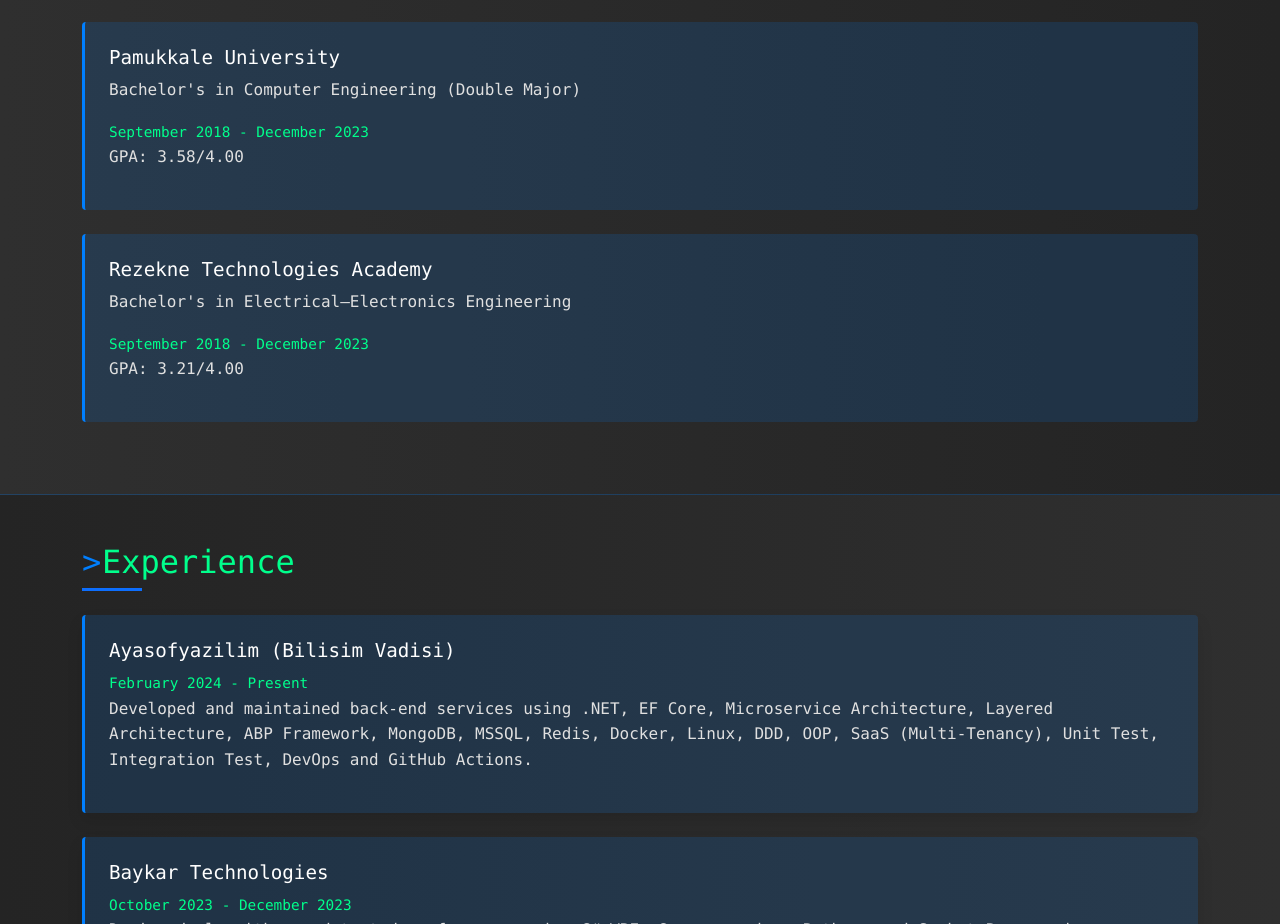
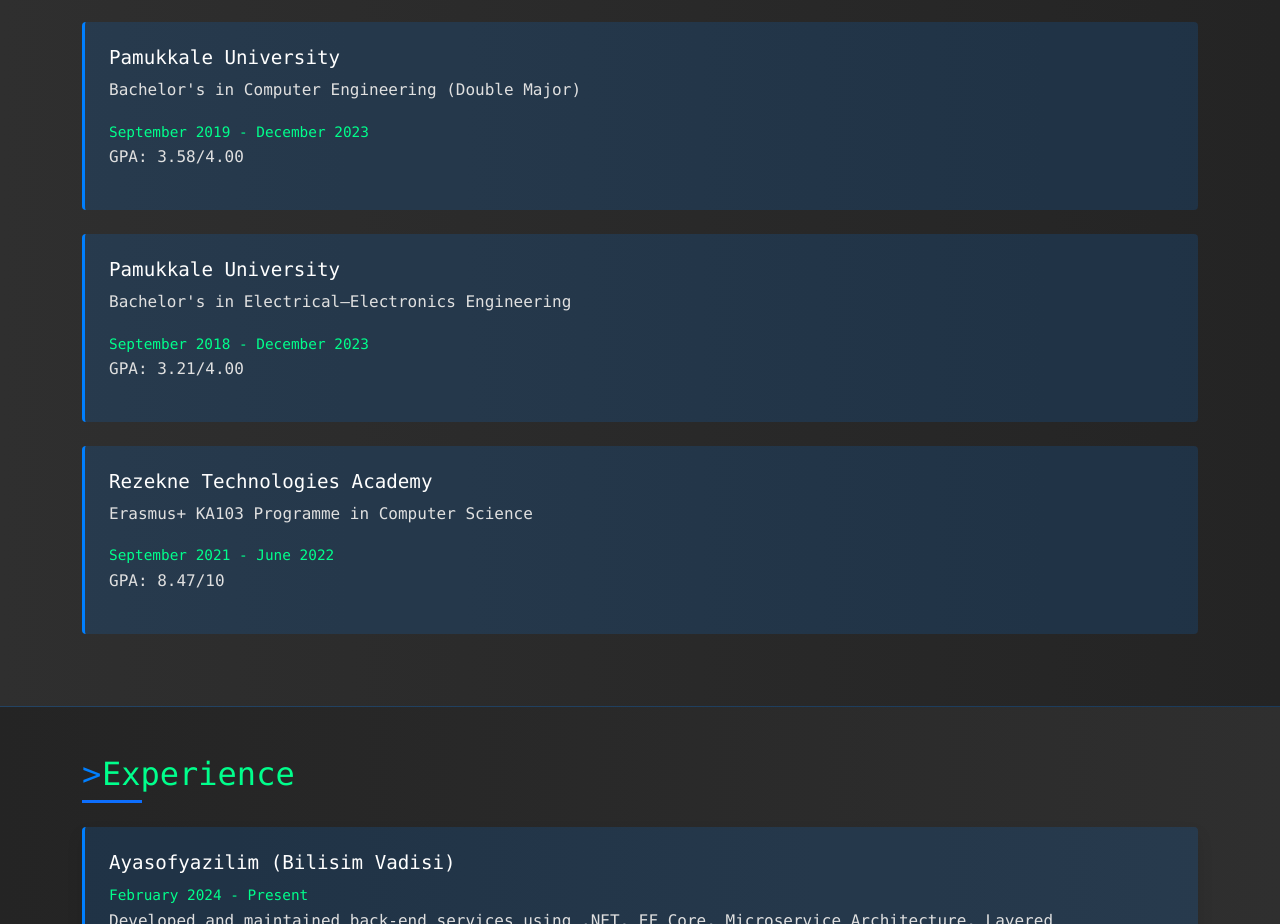
Before and after one commit to kadirtuna/kadir-tuna-portfolio, a plain HTML site: page portfolio/index.html in a window 1280 px wide. Shown: the part 1649-2573 px from the top of the page. Drawn offline with nearby package versions, Linux system fonts and the light colour scheme.

Commit message:
fix: add the fourth education content & fix the wrong data in education

```diff
--- a/portfolio/index.html
+++ b/portfolio/index.html
@@ -688,17 +688,26 @@
           <div class="education-item mb-4">
             <h4>Pamukkale University</h4>
             <p>Bachelor's in Computer Engineering (Double Major)</p>
+            <small>September 2019 - December 2023</small>
+            <p>GPA: 3.58/4.00</p>
+          </div>
+        </a>
+
+        <a href="https://www.pau.edu.tr/" target="_blank" class="card-link">
+          <div class="education-item mb-4">
+            <h4>Pamukkale University</h4>
+            <p>Bachelor's in Electrical–Electronics Engineering</p>
             <small>September 2018 - December 2023</small>
-            <p>GPA: 3.58/4.00</p>
+            <p>GPA: 3.21/4.00</p>
           </div>
         </a>
 
         <a href="https://rta.lv/" target="_blank" class="card-link">
           <div class="education-item mb-4">
             <h4>Rezekne Technologies Academy</h4>
-            <p>Bachelor's in Electrical–Electronics Engineering</p>
-            <small>September 2018 - December 2023</small>
-            <p>GPA: 3.21/4.00</p>
+            <p>Erasmus+ KA103 Programme in Computer Science</p>
+            <small>September 2021 - June 2022</small>
+            <p>GPA: 8.47/10</p>
           </div>
         </a>
       </div>
```
